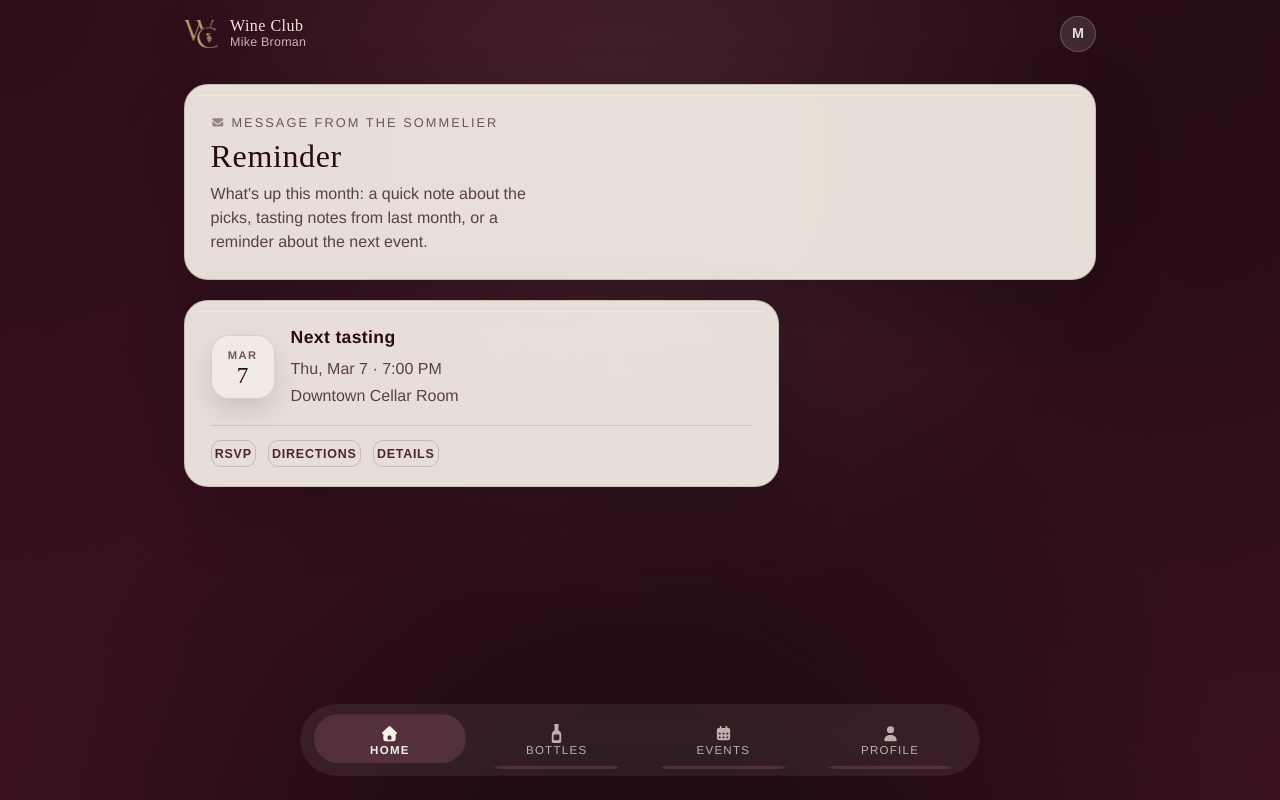
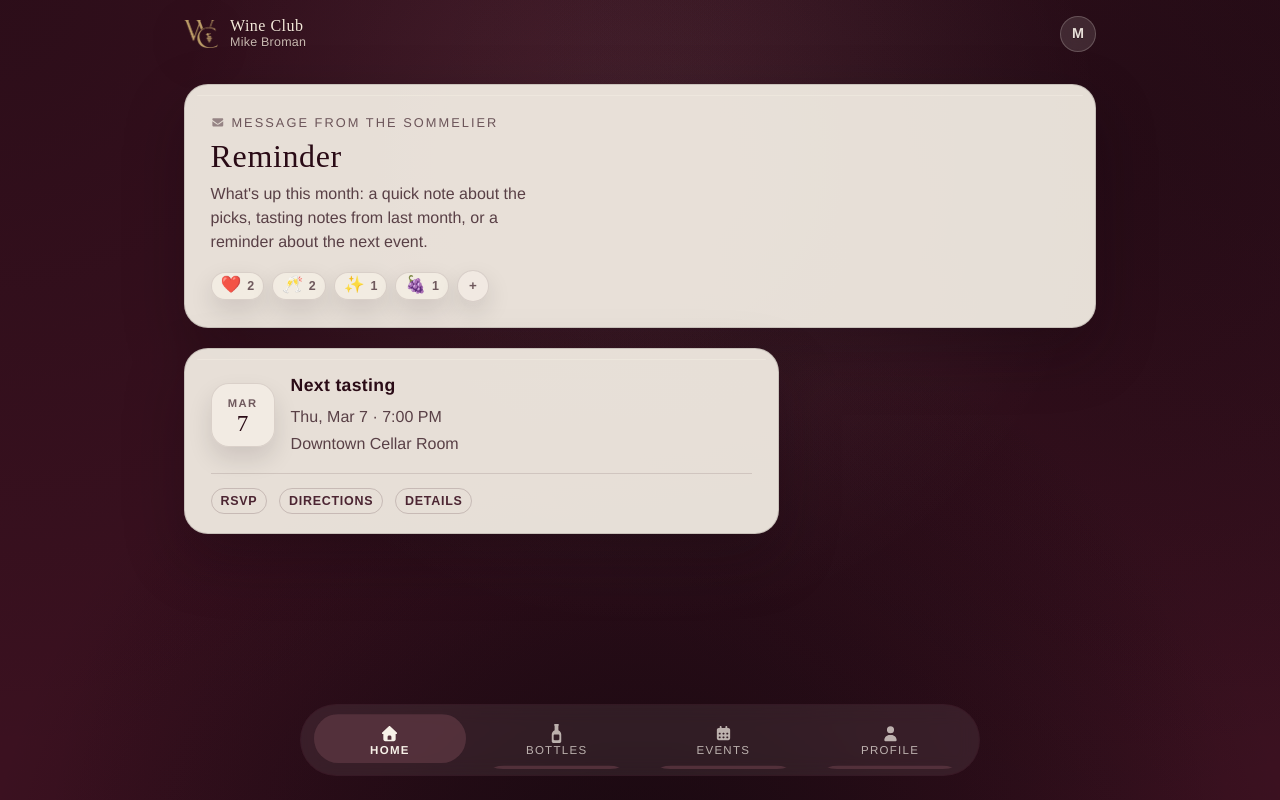
Before and after one commit to mikebroman/wine-club, a React (Vite) app: page /home in a window 1280 px wide. Both pictures are taken after a click on the button "Continue with Google". Built offline with nearby package versions, Linux system fonts and the light colour scheme.

Commit message:
Enhance HomeScreen with user-specific emoji reactions; update App to pass user prop to HomeScreen

```diff
--- a/src/App.jsx
+++ b/src/App.jsx
@@ -97,7 +97,7 @@ function App() {
       <main className="app-shell">
         <Routes>
           <Route path="/" element={<Navigate to="/home" replace />} />
-          <Route path="/home" element={<HomeScreen />} />
+          <Route path="/home" element={<HomeScreen user={user} />} />
           <Route path="/cellar" element={<CellarScreen />} />
           <Route path="/events" element={<EventsScreen />} />
           <Route path="/profile" element={<ProfileScreen onLogout={handleLogout} />} />
--- a/src/App.scss
+++ b/src/App.scss
@@ -399,6 +399,148 @@
   color: rgba($wine-ink, 0.75);
 }
 
+.reactions-row {
+  margin-top: 1rem;
+}
+
+.reactions-list {
+  display: flex;
+  gap: 0.5rem;
+  flex-wrap: wrap;
+  align-items: center;
+}
+
+.reaction-pill {
+  display: inline-flex;
+  align-items: center;
+  gap: 0.35rem;
+  padding: 0.3rem 0.55rem;
+  border-radius: 999px;
+  border: 1px solid rgba($wine-ink, 0.12);
+  background: rgba($wine-cream, 0.72);
+  box-shadow: 0 10px 24px rgba($wine-dark, 0.12);
+  color: rgba($wine-ink, 0.9);
+  cursor: pointer;
+  transition: transform 160ms ease, border-color 160ms ease, background 160ms ease;
+}
+
+.reaction-pill:hover {
+  transform: translateY(-1px);
+  border-color: rgba($wine-primary, 0.24);
+  background: rgba($wine-cream, 0.8);
+}
+
+.reaction-pill.is-selected {
+  border-color: rgba($wine-primary, 0.34);
+  background: rgba($wine-highlight, 0.12);
+}
+
+.reaction-pill-emoji {
+  font-size: 1.05rem;
+  line-height: 1;
+}
+
+.reaction-pill-count {
+  font-size: 0.78rem;
+  font-weight: 700;
+  color: rgba($wine-ink, 0.65);
+}
+
+.reaction-add {
+  position: relative;
+}
+
+.reaction-add-btn {
+  width: 32px;
+  height: 32px;
+  border-radius: 999px;
+  border: 1px solid rgba($wine-ink, 0.12);
+  background: rgba($wine-cream, 0.62);
+  box-shadow: 0 10px 24px rgba($wine-dark, 0.12);
+  color: rgba($wine-ink, 0.65);
+  font-weight: 800;
+  cursor: pointer;
+  transition: transform 160ms ease, border-color 160ms ease, background 160ms ease;
+}
+
+.reaction-add-btn:hover {
+  transform: translateY(-1px);
+  border-color: rgba($wine-primary, 0.24);
+  background: rgba($wine-cream, 0.78);
+}
+
+.reaction-popover {
+  position: absolute;
+  left: 0;
+  top: calc(100% + 0.5rem);
+  width: min(320px, 70vw);
+  padding: 0.85rem;
+  border-radius: 16px;
+  border: 1px solid rgba($wine-ink, 0.12);
+  background: rgba($wine-cream, 0.92);
+  box-shadow: 0 24px 60px rgba($wine-dark, 0.24);
+  z-index: 20;
+}
+
+.reaction-suggestions {
+  display: flex;
+  flex-wrap: wrap;
+  gap: 0.35rem;
+  margin-bottom: 0.75rem;
+}
+
+.reaction-suggestion {
+  width: 34px;
+  height: 34px;
+  border-radius: 12px;
+  border: 1px solid rgba($wine-ink, 0.12);
+  background: rgba($wine-cream, 0.7);
+  cursor: pointer;
+  transition: transform 160ms ease, border-color 160ms ease, background 160ms ease;
+}
+
+.reaction-suggestion:hover {
+  transform: translateY(-1px);
+  border-color: rgba($wine-primary, 0.24);
+  background: rgba($wine-cream, 0.8);
+}
+
+.reaction-form {
+  display: grid;
+  grid-template-columns: 1fr auto;
+  gap: 0.5rem;
+}
+
+.reaction-input {
+  height: 38px;
+  border-radius: 12px;
+  border: 1px solid rgba($wine-ink, 0.12);
+  padding: 0.5rem 0.75rem;
+  background: rgba($wine-cream, 0.78);
+  color: rgba($wine-ink, 0.9);
+  font-weight: 600;
+}
+
+.reaction-submit {
+  height: 38px;
+  border-radius: 12px;
+  border: 1px solid rgba($wine-primary, 0.18);
+  background: rgba($wine-primary, 0.06);
+  color: rgba($wine-primary, 0.9);
+  font-weight: 800;
+  letter-spacing: 0.04em;
+  text-transform: uppercase;
+  padding: 0 0.8rem;
+  cursor: pointer;
+  transition: transform 160ms ease, background 160ms ease, border-color 160ms ease;
+}
+
+.reaction-submit:hover {
+  transform: translateY(-1px);
+  background: rgba($wine-primary, 0.08);
+  border-color: rgba($wine-primary, 0.24);
+}
+
 .subtitle {
   margin: 0;
   font-size: 0.75rem;
@@ -535,12 +677,12 @@
   border: 1px solid rgba($wine-primary, 0.18);
   background: transparent;
   color: rgba($wine-primary, 0.9);
-  padding: 0.35rem 0.2rem;
+  padding: 0.3rem 0.55rem;
   font-size: 0.78rem;
   font-weight: 700;
   letter-spacing: 0.06em;
   text-transform: uppercase;
-  border-radius: 10px;
+  border-radius: 999px;
   transition: background 180ms ease, border-color 180ms ease, transform 180ms ease;
 }
 
--- a/src/screens/HomeScreen.jsx
+++ b/src/screens/HomeScreen.jsx
@@ -1,7 +1,147 @@
 import { FontAwesomeIcon } from '@fortawesome/react-fontawesome'
 import { faEnvelope } from '@fortawesome/free-solid-svg-icons'
+import { useEffect, useMemo, useRef, useState } from 'react'
 
-export default function HomeScreen() {
+const REMINDER_ID = 'home-reminder-v1'
+const REMINDER_REACTIONS_KEY = 'wineClubReminderReactionsDraft'
+
+const suggestedEmojis = ['❤️', '🥂', '🍇', '✨', '🔥', '🙌', '😂', '😮', '👍', '👀']
+
+const mockOtherReactions = {
+  'google-mock-user-2': ['❤️', '🥂'],
+  'google-mock-user-3': ['🥂', '✨'],
+  'google-mock-user-4': ['❤️'],
+  'google-mock-user-5': ['🍇'],
+}
+
+function readAllReactions() {
+  const raw = sessionStorage.getItem(REMINDER_REACTIONS_KEY)
+  if (!raw) return {}
+
+  try {
+    const parsed = JSON.parse(raw)
+    if (parsed && typeof parsed === 'object') return parsed
+  } catch {
+    // ignore
+  }
+
+  return {}
+}
+
+function writeAllReactions(payload) {
+  sessionStorage.setItem(REMINDER_REACTIONS_KEY, JSON.stringify(payload))
+}
+
+function normalizeEmoji(value) {
+  const trimmed = String(value ?? '').trim()
+  if (!trimmed) return null
+  if (trimmed.length > 12) return null
+  return trimmed
+}
+
+function uniqueEmojis(list) {
+  const unique = []
+  const seen = new Set()
+  for (const item of list) {
+    const emoji = normalizeEmoji(item)
+    if (!emoji) continue
+    if (seen.has(emoji)) continue
+    seen.add(emoji)
+    unique.push(emoji)
+  }
+  return unique
+}
+
+function buildCounts({ myEmojis, otherByUserId }) {
+  const counts = new Map()
+  const mine = new Set(myEmojis)
+
+  for (const emoji of myEmojis) {
+    counts.set(emoji, (counts.get(emoji) ?? 0) + 1)
+  }
+
+  for (const list of Object.values(otherByUserId ?? {})) {
+    for (const emoji of uniqueEmojis(list)) {
+      counts.set(emoji, (counts.get(emoji) ?? 0) + 1)
+    }
+  }
+
+  const reactions = Array.from(counts.entries())
+    .map(([emoji, count]) => ({ emoji, count, isMine: mine.has(emoji) }))
+    .sort((a, b) => (b.count - a.count) || a.emoji.localeCompare(b.emoji))
+
+  return reactions
+}
+
+export default function HomeScreen({ user }) {
+  const userId = useMemo(() => user?.id ?? 'anonymous', [user?.id])
+  const [myEmojis, setMyEmojis] = useState([])
+  const [isPickerOpen, setIsPickerOpen] = useState(false)
+  const [pickerValue, setPickerValue] = useState('')
+  const pickerInputRef = useRef(null)
+
+  useEffect(() => {
+    const payload = readAllReactions()
+    const stored = payload?.[REMINDER_ID]?.[userId] ?? []
+    setMyEmojis(Array.isArray(stored) ? uniqueEmojis(stored) : [])
+  }, [userId])
+
+  useEffect(() => {
+    if (!isPickerOpen) return
+    const handleKeyDown = (event) => {
+      if (event.key === 'Escape') {
+        setIsPickerOpen(false)
+      }
+    }
+
+    window.addEventListener('keydown', handleKeyDown)
+    return () => window.removeEventListener('keydown', handleKeyDown)
+  }, [isPickerOpen])
+
+  useEffect(() => {
+    if (isPickerOpen) {
+      requestAnimationFrame(() => pickerInputRef.current?.focus())
+    }
+  }, [isPickerOpen])
+
+  const persistMyEmojis = (nextList) => {
+    const payload = readAllReactions()
+    const reminderMap = payload[REMINDER_ID] ?? {}
+    reminderMap[userId] = uniqueEmojis(nextList)
+    payload[REMINDER_ID] = reminderMap
+    writeAllReactions(payload)
+  }
+
+  const toggleReaction = (emoji) => {
+    const normalized = normalizeEmoji(emoji)
+    if (!normalized) return
+
+    setMyEmojis((previous) => {
+      const has = previous.includes(normalized)
+      const next = has
+        ? previous.filter((item) => item !== normalized)
+        : [...previous, normalized]
+
+      const uniqueNext = uniqueEmojis(next)
+      persistMyEmojis(uniqueNext)
+      return uniqueNext
+    })
+  }
+
+  const addFromPicker = () => {
+    const emoji = normalizeEmoji(pickerValue)
+    if (!emoji) return
+    toggleReaction(emoji)
+    setPickerValue('')
+    setIsPickerOpen(false)
+  }
+
+  const reactions = useMemo(() => {
+    const otherByUserId = { ...mockOtherReactions }
+    delete otherByUserId[userId]
+    return buildCounts({ myEmojis, otherByUserId })
+  }, [myEmojis, userId])
+
   return (
     <>
       <header className="hero">
@@ -13,6 +153,81 @@ export default function HomeScreen() {
         <p className="hero-note">
           What's up this month: a quick note about the picks, tasting notes from last month, or a reminder about the next event.
         </p>
+
+        <div className="reactions-row" aria-label="Reactions">
+          <div className="reactions-list" aria-label="Reaction list">
+            {reactions.map((reaction) => (
+              <button
+                key={reaction.emoji}
+                type="button"
+                className={`reaction-pill${reaction.isMine ? ' is-selected' : ''}`}
+                onClick={() => toggleReaction(reaction.emoji)}
+                aria-pressed={reaction.isMine}
+                aria-label={`Reaction ${reaction.emoji}, ${reaction.count}`}
+                title={reaction.isMine ? 'Remove your reaction' : 'Add your reaction'}
+              >
+                <span className="reaction-pill-emoji" aria-hidden="true">
+                  {reaction.emoji}
+                </span>
+                <span className="reaction-pill-count" aria-hidden="true">
+                  {reaction.count}
+                </span>
+              </button>
+            ))}
+
+            <div className="reaction-add">
+              <button
+                type="button"
+                className="reaction-add-btn"
+                onClick={() => setIsPickerOpen((previous) => !previous)}
+                aria-expanded={isPickerOpen}
+                aria-label="Add reaction"
+                title="Add reaction"
+              >
+                +
+              </button>
+
+              {isPickerOpen ? (
+                <div className="reaction-popover" role="dialog" aria-label="Add reaction">
+                  <div className="reaction-suggestions" aria-label="Suggested emojis">
+                    {suggestedEmojis.map((emoji) => (
+                      <button
+                        key={emoji}
+                        type="button"
+                        className="reaction-suggestion"
+                        onClick={() => toggleReaction(emoji)}
+                        aria-label={`React with ${emoji}`}
+                      >
+                        {emoji}
+                      </button>
+                    ))}
+                  </div>
+
+                  <form
+                    className="reaction-form"
+                    onSubmit={(event) => {
+                      event.preventDefault()
+                      addFromPicker()
+                    }}
+                  >
+                    <input
+                      ref={pickerInputRef}
+                      className="reaction-input"
+                      value={pickerValue}
+                      onChange={(event) => setPickerValue(event.target.value)}
+                      placeholder="Paste an emoji"
+                      inputMode="text"
+                      aria-label="Emoji"
+                    />
+                    <button type="submit" className="reaction-submit">
+                      Add
+                    </button>
+                  </form>
+                </div>
+              ) : null}
+            </div>
+          </div>
+        </div>
       </header>
 
       <section className="panel event-card" aria-label="Next event">
```
